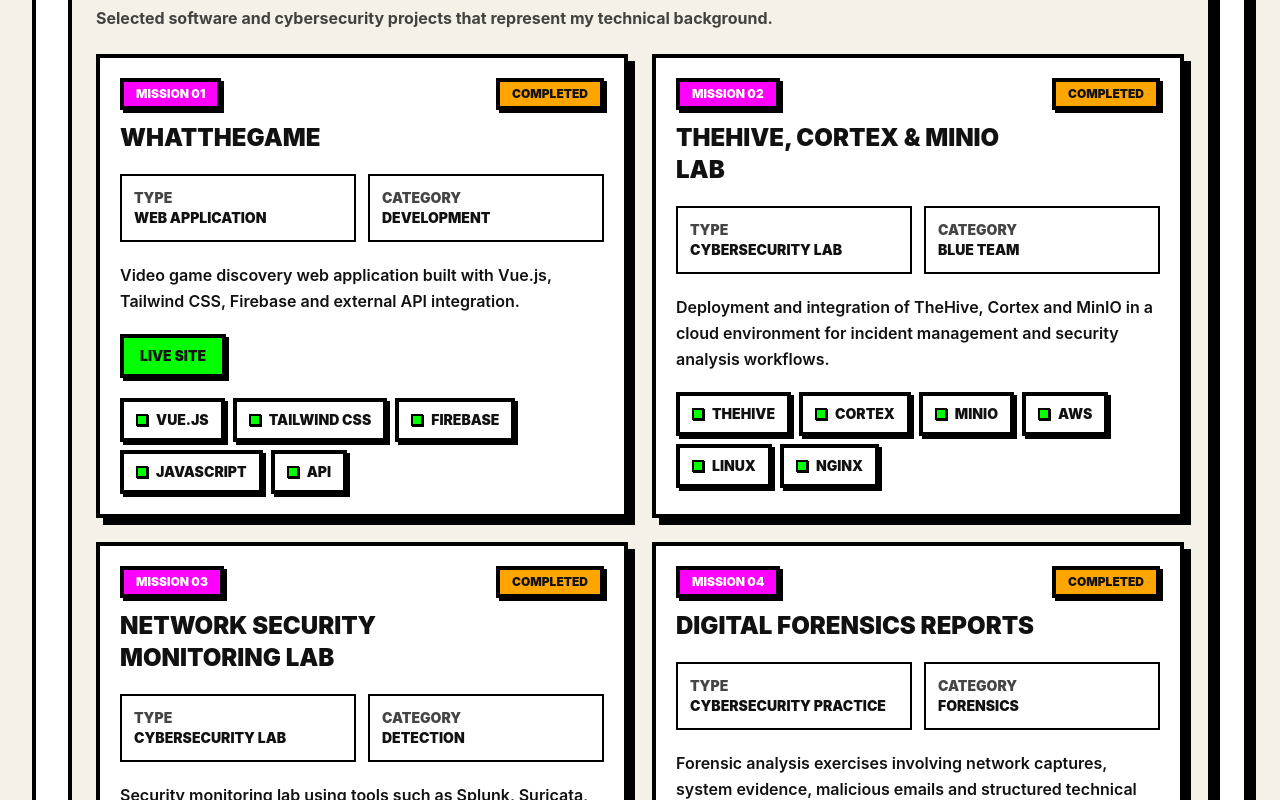
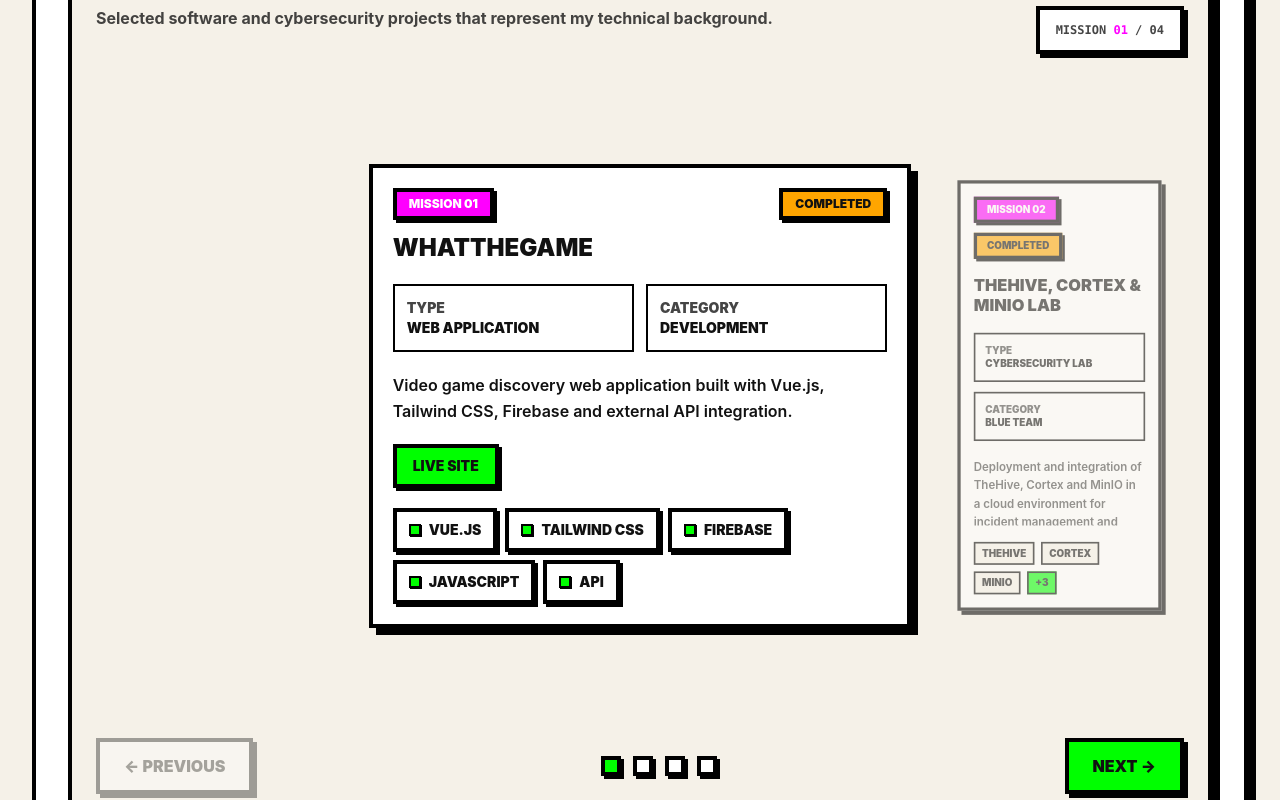
Before and after one commit to IvanJialo/ivan-portfolio, a Vue app: page / in a window 1280 px wide. Shown: the part 1640-2440 px from the top of the page. Built offline with nearby package versions, Linux system fonts and the light colour scheme.

Commit message:
Pulido de carrusel en projectos/misiones y user experience

```diff
--- /dev/null
+++ b/src/components/ProjectPreviewCard.vue
@@ -0,0 +1,71 @@
+<script setup>
+defineProps({
+  project: {
+    type: Object,
+    required: true,
+  },
+  index: {
+    type: Number,
+    required: true,
+  },
+})
+</script>
+
+<template>
+  <article
+    class="h-full min-h-[340px] overflow-hidden border-4 border-[var(--border)] bg-[var(--surface)] p-4 shadow-[5px_5px_0_var(--shadow),0_0_14px_var(--glow)] transition-all duration-300"
+  >
+    <div class="mb-5 flex flex-col items-start justify-between gap-3">
+      <p
+        class="inline-block border-4 border-[var(--border)] bg-[var(--accent-2)] px-3 py-1 text-xs font-black uppercase text-[var(--accent-2-text)] shadow-[3px_3px_0_var(--shadow),0_0_10px_var(--glow)]"
+      >
+        Mission {{ String(index + 1).padStart(2, '0') }}
+      </p>
+
+      <span
+        class="border-4 border-[var(--border)] bg-[var(--accent-3)] px-3 py-1 text-xs font-black uppercase text-[var(--accent-3-text)] shadow-[3px_3px_0_var(--shadow),0_0_10px_var(--glow)]"
+      >
+        {{ project.status }}
+      </span>
+    </div>
+
+    <h3 class="break-words text-xl font-black uppercase leading-tight text-[var(--text)]">
+      {{ project.name }}
+    </h3>
+
+    <div class="mt-5 grid gap-3 text-xs font-black uppercase">
+      <div class="border-2 border-[var(--border)] p-3">
+        <span class="block text-[var(--muted)]">Type</span>
+        <p>{{ project.type }}</p>
+      </div>
+
+      <div class="border-2 border-[var(--border)] p-3">
+        <span class="block text-[var(--muted)]">Category</span>
+        <p>{{ project.category }}</p>
+      </div>
+    </div>
+
+    <p
+      class="mt-5 max-h-[5.2rem] overflow-hidden break-words text-sm font-semibold leading-relaxed text-[var(--muted)]"
+    >
+      {{ project.description }}
+    </p>
+
+    <div class="mt-5 flex flex-wrap gap-2">
+      <span
+        v-for="technology in project.technologies.slice(0, 3)"
+        :key="technology"
+        class="border-2 border-[var(--border)] bg-[var(--surface-alt)] px-2 py-1 text-xs font-black uppercase text-[var(--text)]"
+      >
+        {{ technology }}
+      </span>
+
+      <span
+        v-if="project.technologies.length > 3"
+        class="border-2 border-[var(--border)] bg-[var(--accent)] px-2 py-1 text-xs font-black uppercase text-[var(--accent-text)]"
+      >
+        +{{ project.technologies.length - 3 }}
+      </span>
+    </div>
+  </article>
+</template>
--- a/src/components/ProjectsSection.vue
+++ b/src/components/ProjectsSection.vue
@@ -1,29 +1,173 @@
 <script setup>
+import { computed, ref } from 'vue'
+
 import ProjectCard from './ProjectCard.vue'
+import ProjectPreviewCard from './ProjectPreviewCard.vue'
 import SectionTitle from './SectionTitle.vue'
 
-defineProps({
+const props = defineProps({
   section: {
     type: Object,
     required: true,
   },
+})
+
+const activeIndex = ref(0)
+
+const totalProjects = computed(() => props.section.items.length)
+
+const canGoPrevious = computed(() => activeIndex.value > 0)
+const canGoNext = computed(() => activeIndex.value < totalProjects.value - 1)
+
+const previousProject = () => {
+  if (canGoPrevious.value) {
+    activeIndex.value -= 1
+  }
+}
+
+const nextProject = () => {
+  if (canGoNext.value) {
+    activeIndex.value += 1
+  }
+}
+
+const visibleProjects = computed(() => {
+  const items = []
+
+  if (activeIndex.value > 0) {
+    items.push({
+      project: props.section.items[activeIndex.value - 1],
+      index: activeIndex.value - 1,
+      position: 'left',
+    })
+  }
+
+  items.push({
+    project: props.section.items[activeIndex.value],
+    index: activeIndex.value,
+    position: 'center',
+  })
+
+  if (activeIndex.value < totalProjects.value - 1) {
+    items.push({
+      project: props.section.items[activeIndex.value + 1],
+      index: activeIndex.value + 1,
+      position: 'right',
+    })
+  }
+
+  return items
 })
 </script>
 
 <template>
   <section
     id="projects"
-    class="mt-8 border-4 border-[var(--border)] bg-[var(--surface-alt)] p-4 shadow-[5px_5px_0_var(--shadow),0_0_16px_var(--glow)] sm:p-6 sm:shadow-[8px_8px_0_var(--shadow),0_0_22px_var(--glow)]"
+    class="mt-8 overflow-hidden border-4 border-[var(--border)] bg-[var(--surface-alt)] p-4 shadow-[5px_5px_0_var(--shadow),0_0_16px_var(--glow)] sm:p-6 sm:shadow-[8px_8px_0_var(--shadow),0_0_22px_var(--glow)]"
   >
-    <SectionTitle :title="section.title" :subtitle="section.subtitle" />
+    <div class="flex flex-col justify-between gap-5 lg:flex-row lg:items-end">
+      <SectionTitle :title="section.title" :subtitle="section.subtitle" />
 
-    <div class="grid gap-6 xl:grid-cols-2">
-      <ProjectCard
-        v-for="(project, index) in section.items"
-        :key="project.name"
-        :project="project"
-        :index="index"
-      />
+      <div
+        class="border-4 border-[var(--border)] bg-[var(--surface)] px-4 py-3 font-mono text-xs font-black uppercase text-[var(--muted)] shadow-[4px_4px_0_var(--shadow),0_0_10px_var(--glow)]"
+      >
+        Mission
+        <span class="text-[var(--accent-2)]">
+          {{ String(activeIndex + 1).padStart(2, '0') }}
+        </span>
+        /
+        {{ String(totalProjects).padStart(2, '0') }}
+      </div>
+    </div>
+
+    <div class="relative mt-8 hidden min-h-[620px] items-center xl:flex">
+      <TransitionGroup
+        name="mission-slide"
+        tag="div"
+        class="grid w-full grid-cols-[0.55fr_1.2fr_0.55fr] items-center gap-6"
+      >
+        <div
+          v-for="item in visibleProjects"
+          :key="item.project.name"
+          class="transition-all duration-300"
+          :class="{
+            'col-start-1 scale-[0.82] opacity-55 hover:scale-[0.86] hover:opacity-85':
+              item.position === 'left',
+            'col-start-2 scale-100 opacity-100': item.position === 'center',
+            'col-start-3 scale-[0.82] opacity-55 hover:scale-[0.86] hover:opacity-85':
+              item.position === 'right',
+          }"
+        >
+          <ProjectCard
+            v-if="item.position === 'center'"
+            :project="item.project"
+            :index="item.index"
+          />
+
+          <ProjectPreviewCard v-else :project="item.project" :index="item.index" />
+        </div>
+      </TransitionGroup>
+    </div>
+
+    <div class="mt-8 xl:hidden">
+      <ProjectCard :project="section.items[activeIndex]" :index="activeIndex" />
+    </div>
+
+    <div class="mt-8 flex flex-col items-stretch justify-between gap-4 sm:flex-row sm:items-center">
+      <button
+        type="button"
+        class="border-4 border-[var(--border)] bg-[var(--surface)] px-6 py-3 font-black uppercase text-[var(--text)] shadow-[4px_4px_0_var(--shadow),0_0_10px_var(--glow)] transition-all duration-150 hover:-translate-y-0.5 active:translate-x-1 active:translate-y-1 active:shadow-none disabled:cursor-not-allowed disabled:opacity-35 disabled:hover:translate-y-0"
+        :disabled="!canGoPrevious"
+        @click="previousProject"
+      >
+        ← Previous
+      </button>
+
+      <div class="flex justify-center gap-3">
+        <button
+          v-for="(_, index) in section.items"
+          :key="index"
+          type="button"
+          class="h-5 w-5 border-4 border-[var(--border)] shadow-[3px_3px_0_var(--shadow)] transition-all duration-150 hover:-translate-y-0.5"
+          :class="activeIndex === index ? 'bg-[var(--accent)]' : 'bg-[var(--surface)]'"
+          :aria-label="`Go to mission ${index + 1}`"
+          @click="activeIndex = index"
+        />
+      </div>
+
+      <button
+        type="button"
+        class="border-4 border-[var(--border)] bg-[var(--accent)] px-6 py-3 font-black uppercase text-[var(--accent-text)] shadow-[4px_4px_0_var(--shadow),0_0_10px_var(--glow)] transition-all duration-150 hover:-translate-y-0.5 active:translate-x-1 active:translate-y-1 active:shadow-none disabled:cursor-not-allowed disabled:opacity-35 disabled:hover:translate-y-0"
+        :disabled="!canGoNext"
+        @click="nextProject"
+      >
+        Next →
+      </button>
     </div>
   </section>
 </template>
+
+<style scoped>
+.mission-slide-move,
+.mission-slide-enter-active,
+.mission-slide-leave-active {
+  transition:
+    opacity 260ms ease,
+    transform 260ms ease,
+    filter 260ms ease;
+}
+
+.mission-slide-enter-from {
+  opacity: 0;
+  transform: translateX(36px) scale(0.86);
+}
+
+.mission-slide-leave-to {
+  opacity: 0;
+  transform: translateX(-36px) scale(0.86);
+}
+
+.mission-slide-leave-active {
+  position: absolute;
+}
+</style>
```
